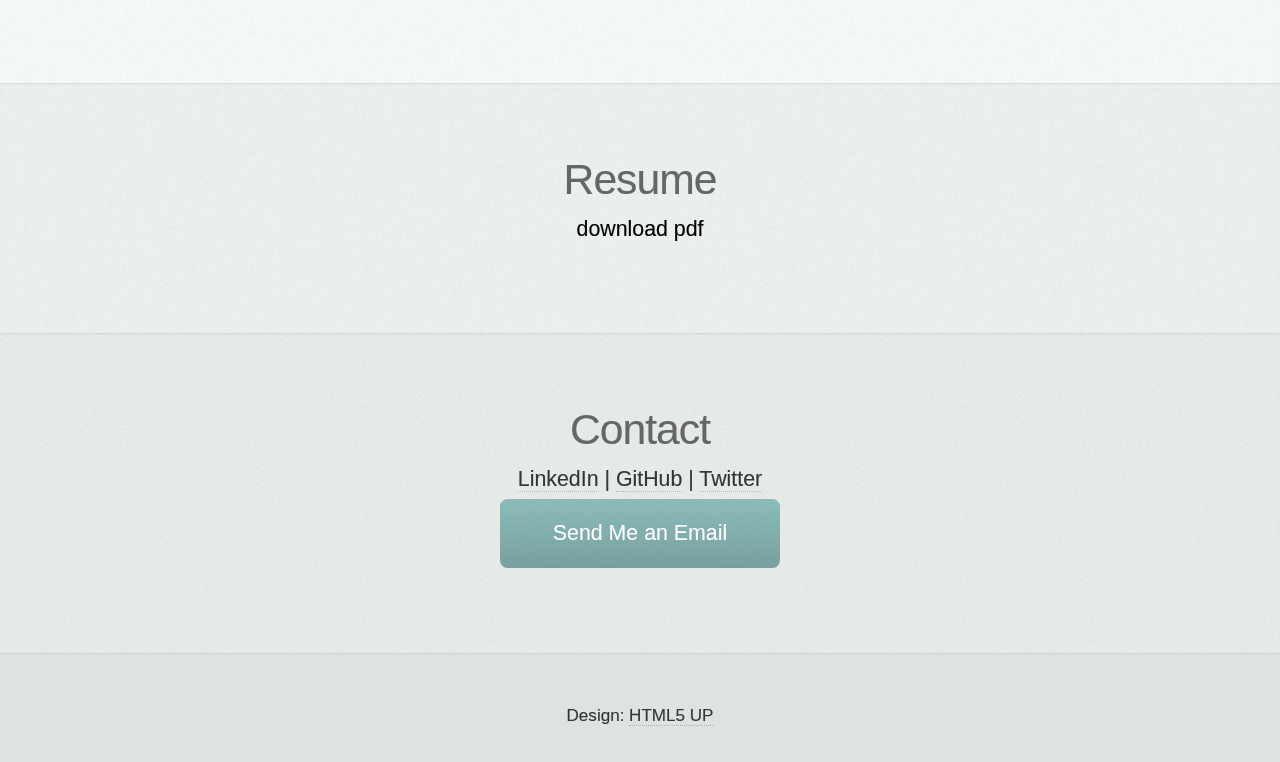
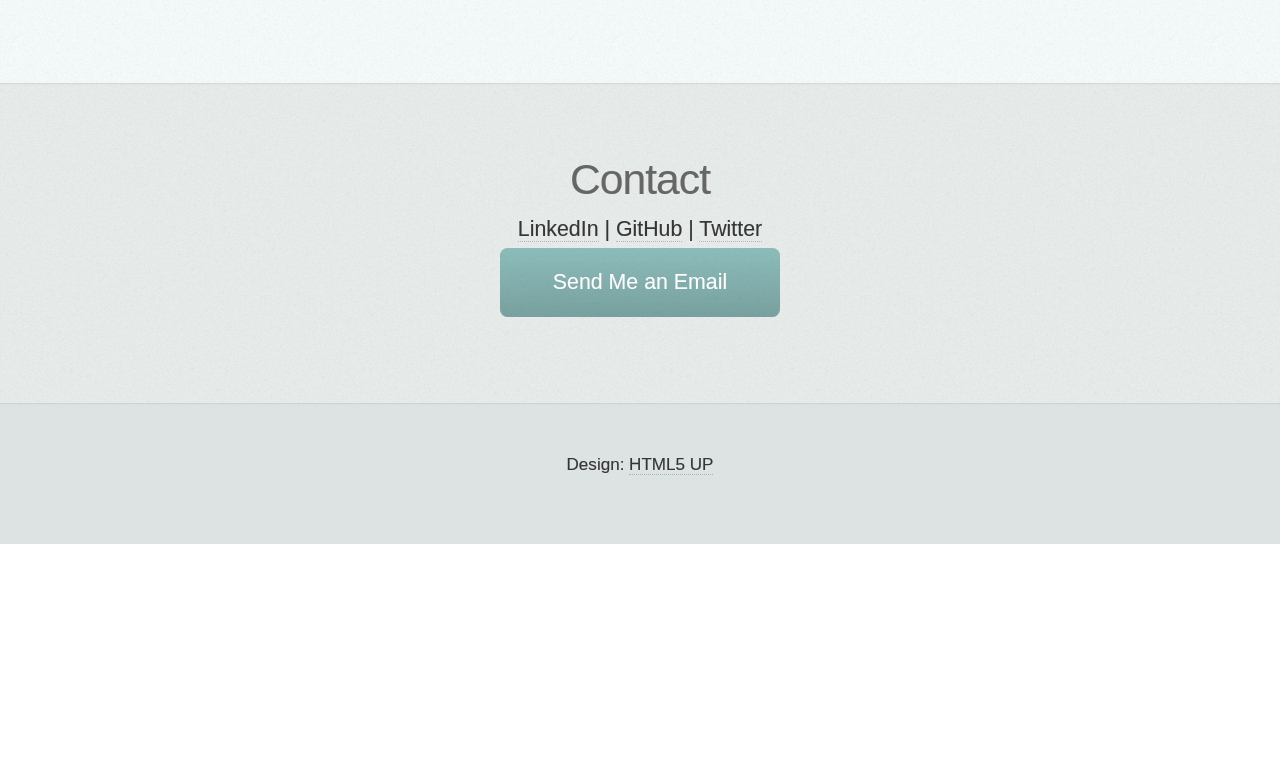
Before and after one commit to ak-side-projects/andrewkv19.github.io, a plain HTML site: page index.html in a window 1280 px wide. Shown: the part 1532-2294 px from the top of the page. After the commit the page ends 2076 px from the top, so only its background shows below. Drawn offline with Linux system fonts and the light colour scheme.

Commit message:
Remove resume

```diff
--- a/index.html
+++ b/index.html
@@ -56,7 +56,6 @@
 							<ul>
 								<li><a href="#top" id="top-link" class="skel-panels-ignoreHref"><span class="fa fa-home">About Me</span></a></li>
 								<li><a href="#portfolio" id="portfolio-link" class="skel-panels-ignoreHref"><span class="fa fa-th">Portfolio</span></a></li>
-								<li><a href="#about" id="about-link" class="skel-panels-ignoreHref"><span class="fa fa-user">Resume</span></a></li>
 								<li><a href="#contact" id="contact-link" class="skel-panels-ignoreHref"><span class="fa fa-envelope">Contact</span></a></li>
 							</ul>
 						</nav>
@@ -162,17 +161,6 @@
 						</div>
 					</section>
 
-				<!-- About Me -->
-					<section id="about" class="three">
-						<div class="container">
-
-							<header class="resume">
-								<h2>Resume</h2>
-							</header>
-
-							<a href="files/Kayvanfar_Andrew.pdf" class="image featured">download pdf</a>
-					</section>
-
 				<!-- Contact -->
 					<section id="contact" class="four">
 						<div class="container">
```
Also changed, not shown: 1 other file.
